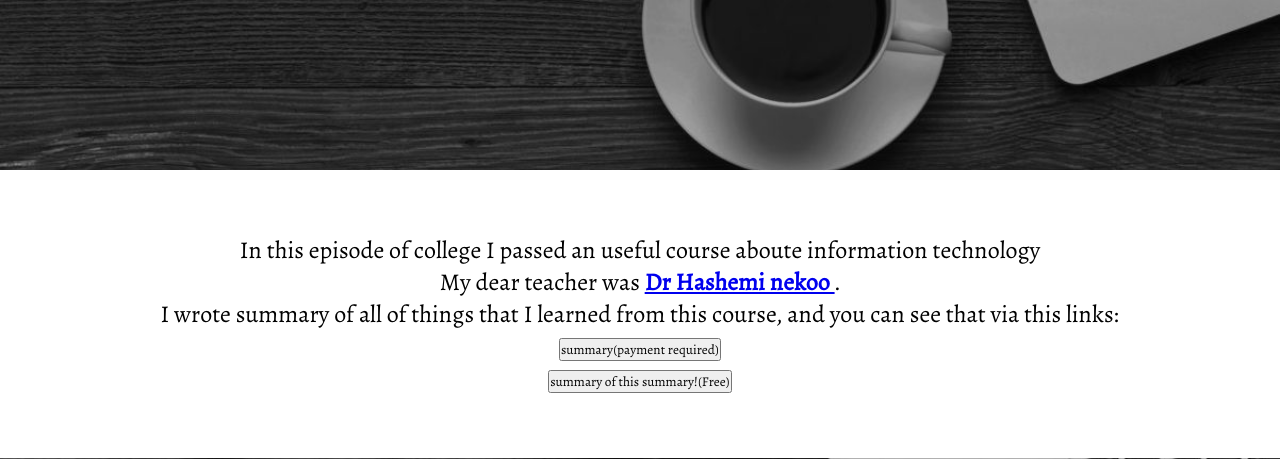
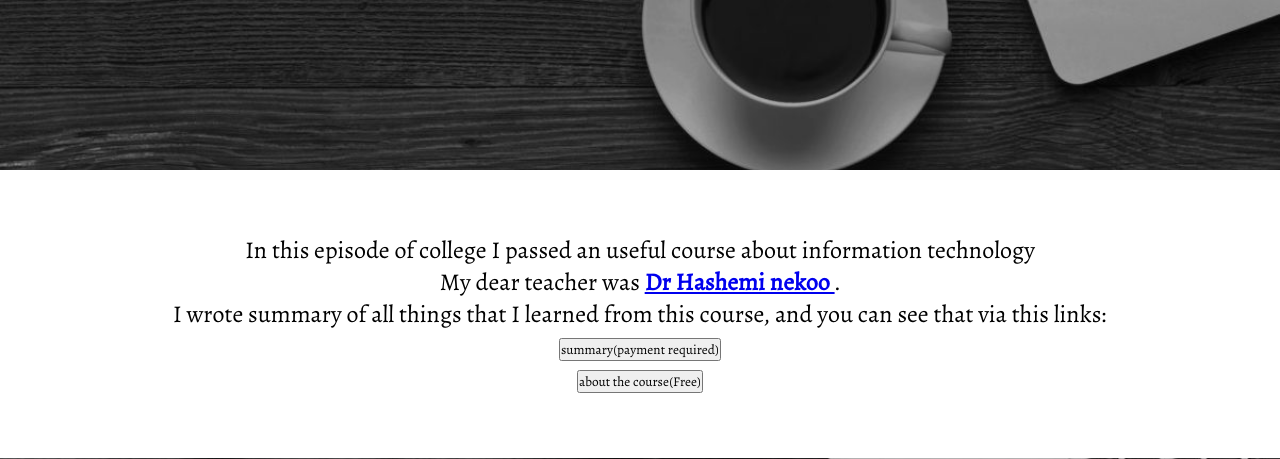
Before and after one commit to tehis/personal-website, a Django app: page /payment/ in a window 1280 px wide. Shown: the part 530-989 px from the top of the page. Run offline with Django 3.2, Linux system fonts and the light colour scheme.

Commit message:
Add original pdfs and change payment html

```diff
--- a/payment/conf.py
+++ b/payment/conf.py
@@ -3,6 +3,6 @@ from personal import settings
 
 
 API_KEY = '913b828a-be93-45c4-a83a-450c3049328a'
-AMOUNT = 100
-FREE_PDF_PATH = os.path.join(settings.BASE_DIR, 'payment', 'templates', '4-it.pdf')
-NOT_FREE_PDF_PATH = os.path.join(settings.BASE_DIR, 'payment', 'templates', 'itil.pdf')
+AMOUNT = 1000
+FREE_PDF_PATH = os.path.join(settings.BASE_DIR, 'payment', 'templates', 'about course.pdf')
+NOT_FREE_PDF_PATH = os.path.join(settings.BASE_DIR, 'payment', 'templates', 'summary.pdf')
--- a/payment/templates/payment.html
+++ b/payment/templates/payment.html
@@ -12,9 +12,9 @@
         </div>
     {% endif %}
     <div style="text-align: center">
-        <p> In this episode of college I passed an useful course aboute information technology<br>
+        <p> In this episode of college I passed an useful course about information technology<br>
             My dear teacher was <a href="http://nekoo.ir" target="_blank"> <b> Dr Hashemi nekoo </b> </a> .<br>
-            I wrote summary of all of things that I learned from this course, and you can see that via this links:
+            I wrote summary of all things that I learned from this course, and you can see that via this links:
         </p>
         <div>
             <form action="{% url "payment:index" %}" method="post">
@@ -24,7 +24,7 @@
 
             <form action="{% url 'payment:free_pdf' %}" method="post">
                 {% csrf_token %}
-                <input type="submit" value="summary of this summary!(Free)">
+                <input type="submit" value="about the course(Free)">
             </form>
         </div>
 
```
Also changed, not shown: 4 other files.
